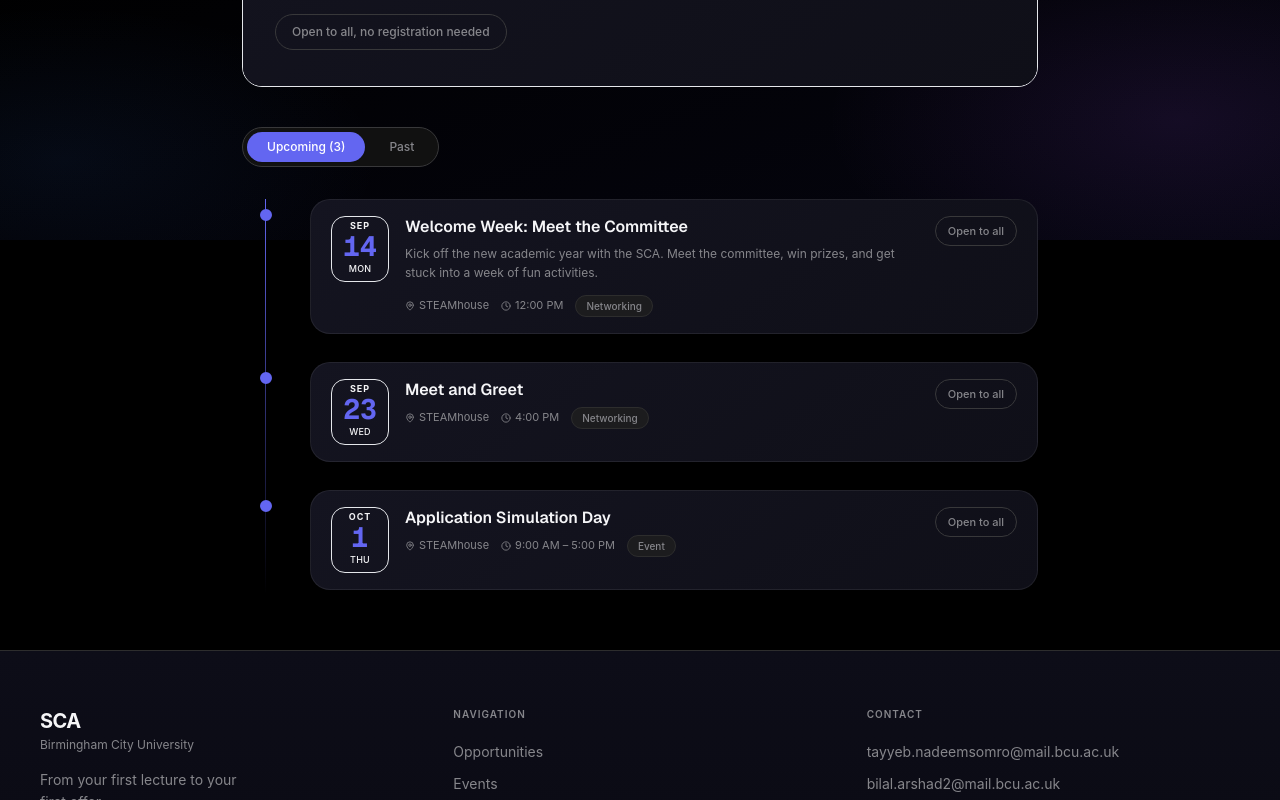
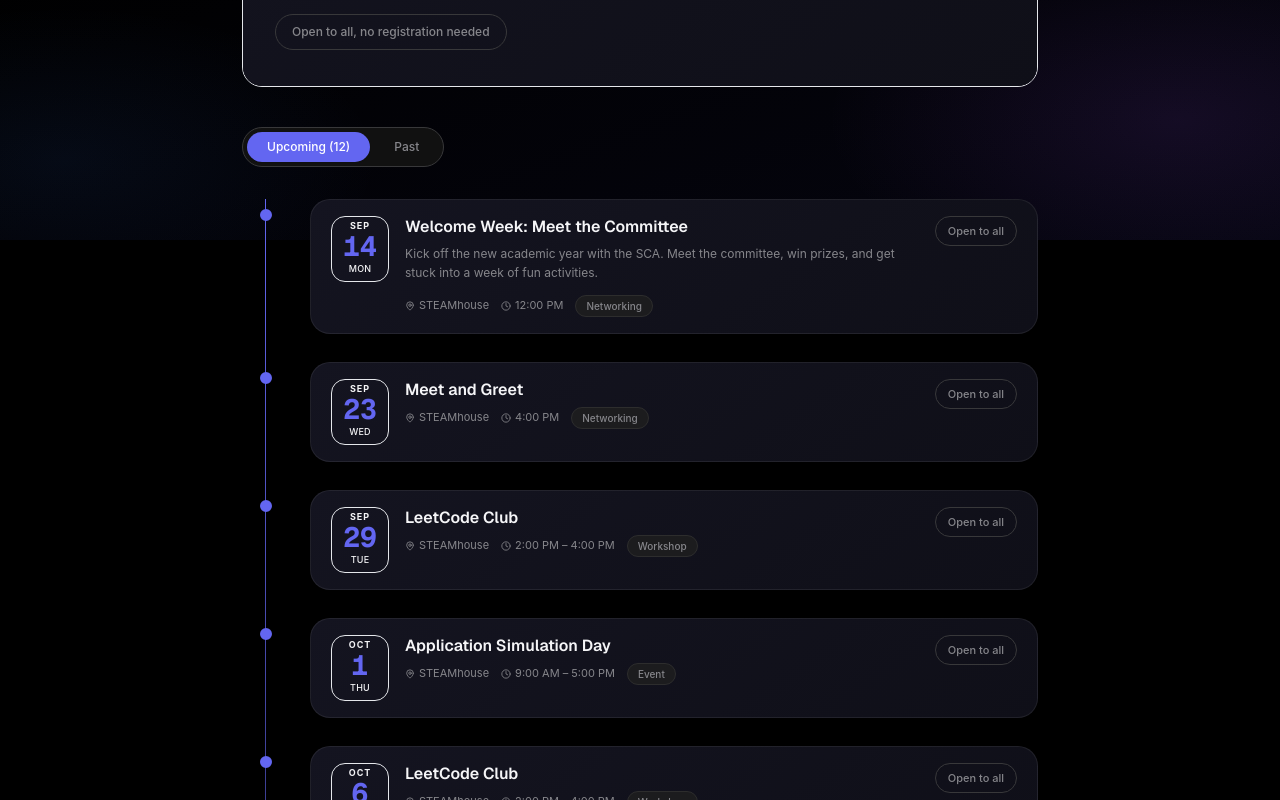
Before and after one commit to uffbilxl/sca, a Next.js app: page /events in a window 1280 px wide. Shown: the part 560-1360 px from the top of the page. Built offline with nearby package versions, Linux system fonts and the light colour scheme.

Commit message:
Add weekly LeetCode Club sessions (29 Sept - 24 Nov)

```diff
--- a/src/app/events/page.tsx
+++ b/src/app/events/page.tsx
@@ -21,6 +21,132 @@ const EVENTS: SCAEvent[] = [
     registrations: 0,
     registrationUrl: null,
     type: 'NETWORKING',
+    poster: null,
+  },
+  {
+    id: 'leetcode-club-2026-09-29',
+    title: 'LeetCode Club',
+    description: null,
+    location: 'STEAMhouse',
+    isOnline: false,
+    date: new Date('2026-09-29T14:00:00'),
+    endDate: new Date('2026-09-29T16:00:00'),
+    spots: null,
+    registrations: 0,
+    registrationUrl: null,
+    type: 'WORKSHOP',
+    poster: null,
+  },
+  {
+    id: 'leetcode-club-2026-10-06',
+    title: 'LeetCode Club',
+    description: null,
+    location: 'STEAMhouse',
+    isOnline: false,
+    date: new Date('2026-10-06T14:00:00'),
+    endDate: new Date('2026-10-06T16:00:00'),
+    spots: null,
+    registrations: 0,
+    registrationUrl: null,
+    type: 'WORKSHOP',
+    poster: null,
+  },
+  {
+    id: 'leetcode-club-2026-10-13',
+    title: 'LeetCode Club',
+    description: null,
+    location: 'STEAMhouse',
+    isOnline: false,
+    date: new Date('2026-10-13T14:00:00'),
+    endDate: new Date('2026-10-13T16:00:00'),
+    spots: null,
+    registrations: 0,
+    registrationUrl: null,
+    type: 'WORKSHOP',
+    poster: null,
+  },
+  {
+    id: 'leetcode-club-2026-10-20',
+    title: 'LeetCode Club',
+    description: null,
+    location: 'STEAMhouse',
+    isOnline: false,
+    date: new Date('2026-10-20T14:00:00'),
+    endDate: new Date('2026-10-20T16:00:00'),
+    spots: null,
+    registrations: 0,
+    registrationUrl: null,
+    type: 'WORKSHOP',
+    poster: null,
+  },
+  {
+    id: 'leetcode-club-2026-10-27',
+    title: 'LeetCode Club',
+    description: null,
+    location: 'STEAMhouse',
+    isOnline: false,
+    date: new Date('2026-10-27T14:00:00'),
+    endDate: new Date('2026-10-27T16:00:00'),
+    spots: null,
+    registrations: 0,
+    registrationUrl: null,
+    type: 'WORKSHOP',
+    poster: null,
+  },
+  {
+    id: 'leetcode-club-2026-11-03',
+    title: 'LeetCode Club',
+    description: null,
+    location: 'STEAMhouse',
+    isOnline: false,
+    date: new Date('2026-11-03T14:00:00'),
+    endDate: new Date('2026-11-03T16:00:00'),
+    spots: null,
+    registrations: 0,
+    registrationUrl: null,
+    type: 'WORKSHOP',
+    poster: null,
+  },
+  {
+    id: 'leetcode-club-2026-11-10',
+    title: 'LeetCode Club',
+    description: null,
+    location: 'STEAMhouse',
+    isOnline: false,
+    date: new Date('2026-11-10T14:00:00'),
+    endDate: new Date('2026-11-10T16:00:00'),
+    spots: null,
+    registrations: 0,
+    registrationUrl: null,
+    type: 'WORKSHOP',
+    poster: null,
+  },
+  {
+    id: 'leetcode-club-2026-11-17',
+    title: 'LeetCode Club',
+    description: null,
+    location: 'STEAMhouse',
+    isOnline: false,
+    date: new Date('2026-11-17T14:00:00'),
+    endDate: new Date('2026-11-17T16:00:00'),
+    spots: null,
+    registrations: 0,
+    registrationUrl: null,
+    type: 'WORKSHOP',
+    poster: null,
+  },
+  {
+    id: 'leetcode-club-2026-11-24',
+    title: 'LeetCode Club',
+    description: null,
+    location: 'STEAMhouse',
+    isOnline: false,
+    date: new Date('2026-11-24T14:00:00'),
+    endDate: new Date('2026-11-24T16:00:00'),
+    spots: null,
+    registrations: 0,
+    registrationUrl: null,
+    type: 'WORKSHOP',
     poster: null,
   },
   {
```
